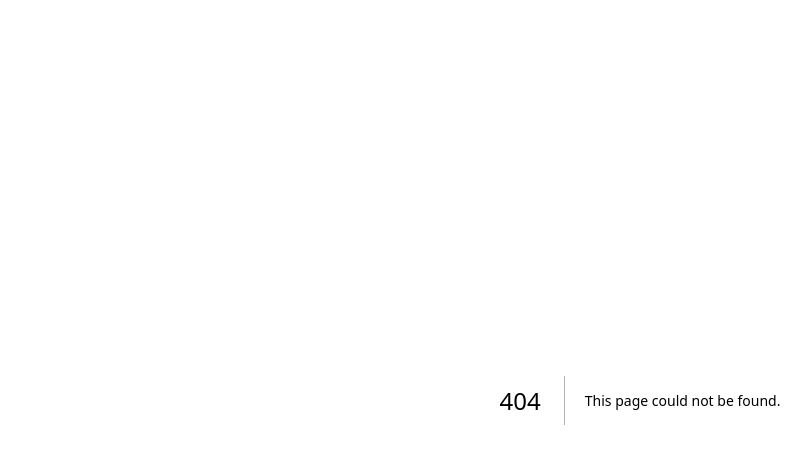
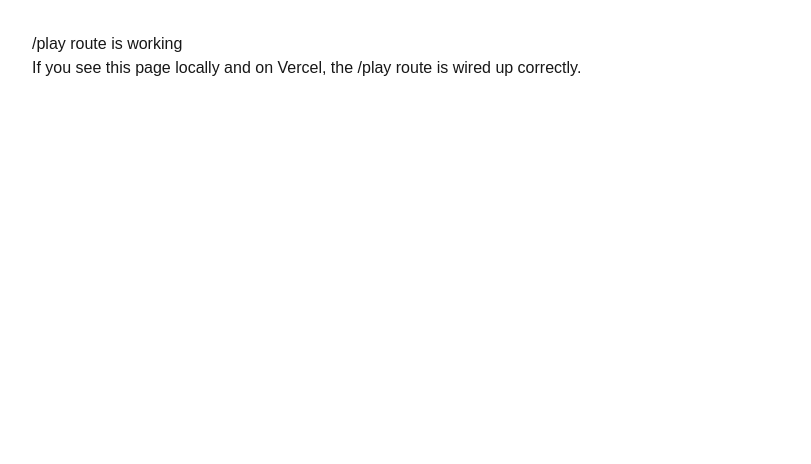
Before and after one commit to acrogers-app/bible-trivia-coach-web, a Next.js app: page /play in a window 1280 px wide. Before the commit this address had no page. Shown: the top 464 px of the page, without its empty margins (0-811 px from the left). Built offline with nearby package versions, Linux system fonts and the light colour scheme.

Commit message:
Add /play route

```diff
--- /dev/null
+++ b/src/app/play/page.tsx
@@ -0,0 +1,10 @@
+import React from "react";
+
+export default function PlayPage() {
+  return (
+    <main style={{ padding: "2rem" }}>
+      <h1>/play route is working</h1>
+      <p>If you see this page locally and on Vercel, the /play route is wired up correctly.</p>
+    </main>
+  );
+}
```
